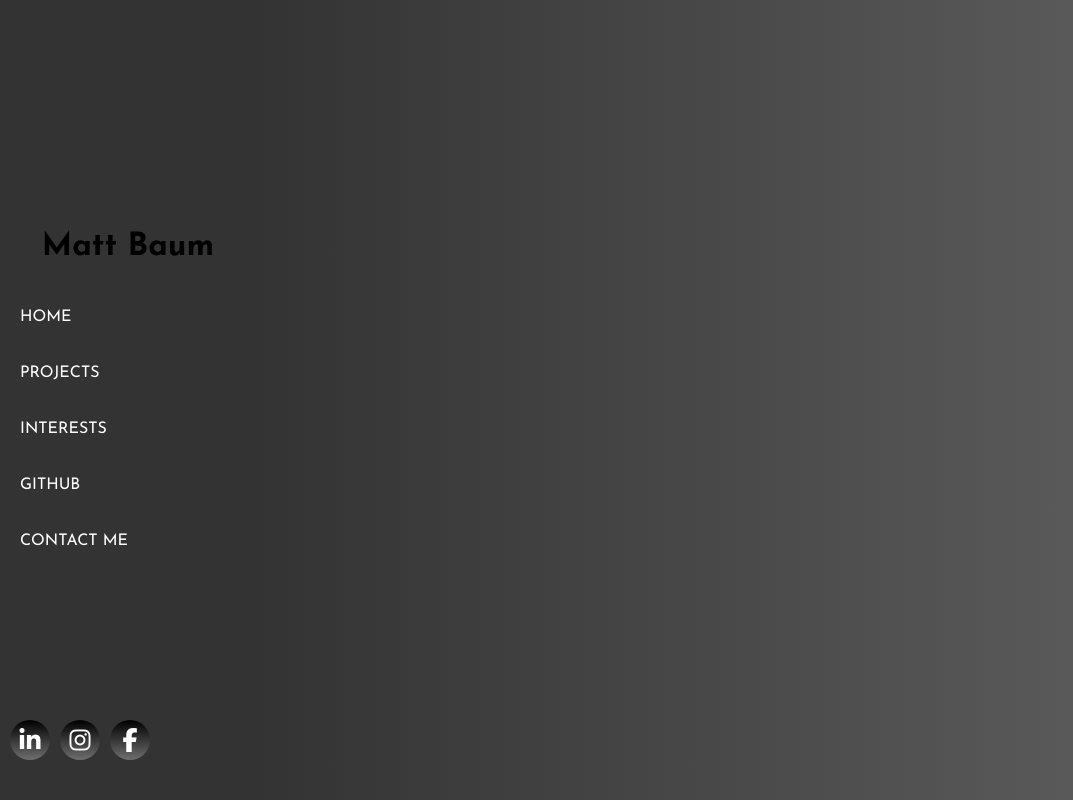
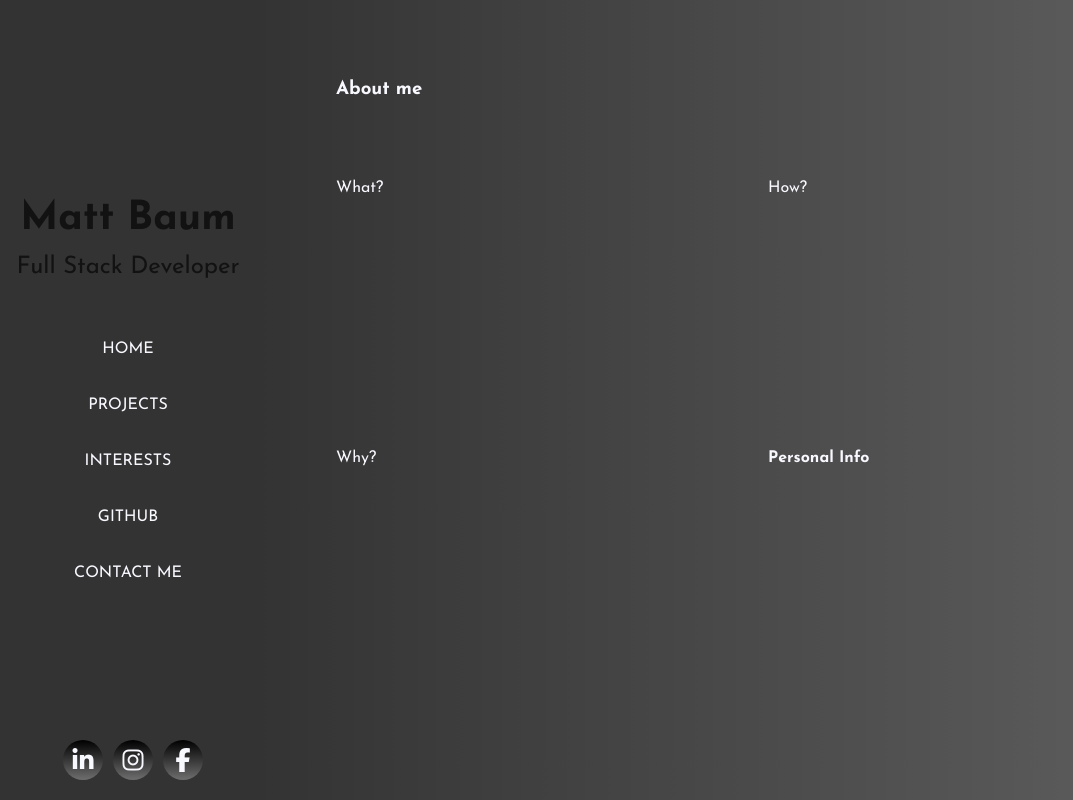
Before and after one commit to mattb0101/portfolio, a plain HTML site: page index.html in a window 1280 px wide. Shown: the whole page, without its empty margins (0-1073 px from the left). Drawn offline with Linux system fonts and the light colour scheme.

Commit message:
About me sections adding to home page

```diff
--- a/index.html
+++ b/index.html
@@ -3,14 +3,16 @@
 <head>
     <meta charset="UTF-8">
     <meta name="viewport" content="width=device-width, initial-scale=1.0">
+    <link rel="stylesheet" href="libraries/css/home.css" type="text/css">
     <link rel="stylesheet" href="libraries/css/style.css" type="text/css">
     <script src="https://kit.fontawesome.com/8f7d2474b3.js" crossorigin="anonymous"></script>
     <script type="text/javascript" src="libraries/js/script.js"></script>
     <title>Matt Baum - Proftfolio</title>
 </head>
 <body>
-    <div class="navbar">
+    <section class="navbar">
         <h1>Matt Baum</h1>
+        <h2>Full Stack Developer</h2>
         <nav>
             <a href="index.html">Home</a>
             <a href="projects.html">Projects</a>
@@ -23,11 +25,20 @@
             <li><a href="https://www.linkedin.com/in/matt-baum-0101/" target="_blank"><i class="fab fa-instagram instagram"></i></a></li>
             <li><a href="https://www.facebook.com/matt.m.baum/" target="_blank"><i class="fab fa-facebook-f facebook"></i></a></li>
         </ul>
-    </div>
+    </section>
 
-    <div class="content">
+    <section class="content">
+        <h3>About me</h3>
+        <div class="what">What?</div>
+        <div class="how">How?</div>
+        <div class="why">Why?</div>
 
-    </div>
+
+        <div class="personal-info">
+            <h4>Personal Info</h4>
+            <p></p>
+        </div>
+    </section>
 
 
 
--- /dev/null
+++ b/libraries/css/home.css
@@ -0,0 +1,25 @@
+.content {
+    display: grid;
+    grid-template-columns: 1fr 1fr;
+    grid-template-rows: 100px 1fr 1fr;
+}
+
+.content h3 {
+    grid-area: 1 / 1 / span 1 / span 2;
+}
+
+.what {
+    grid-area: 2 / 1;
+}
+
+.how {
+    grid-area: 2 / 2;
+}
+
+.why {
+    grid-area: 3 / 1;
+}
+
+.personal-info {
+    grid-area: 3 / 2;
+}
--- a/libraries/css/style.css
+++ b/libraries/css/style.css
@@ -5,11 +5,15 @@
     padding: 0;
     box-sizing: border-box;
     font-family: "Josefin Sans", cursive;
+    color: var(--text-clr-light);
 }
 
 :root {
     --primary-clr-dark: #333;
     --secondary-clr-dark: #636363;
+
+    --text-clr-light: #f8f8ff;
+    --text-clr-dark: #121212;
 }
 
 body {
@@ -26,26 +30,35 @@ body {
     background-color: var(--primary-clr-dark);
     display: flex;
     justify-content: center;
-    align-items: start;
+    align-items: center;
     flex-direction: column;
+}
+
+.navbar h1 {
+    font-size: 2.5rem;
+    color: var(--text-clr-dark);
+}
+
+.navbar h2 {
+    font-size: 1.5rem;
+    font-weight: 400;
+    padding: 1rem;
+    color: var(--text-clr-dark);
 }
 
 nav {
     margin-top: 2vw;
     display: flex;
     flex-direction: column;
+    align-items: center;
+    justify-content: center;
+    width: 100%;
 }
-
-.navbar h1 {
-    display: flex;
-    align-self: center;
-}
-
 nav a {
-    color: #fff;
     text-decoration: none;
     text-transform: uppercase;
     padding: 20px;
+    text-align: center;
 }
 
 .social-container {
@@ -57,13 +70,14 @@ nav a {
     width: 20%;
     height: 10vh;
     list-style: none;
+    align-items: center;
+    justify-content: center;
 }
 
 .social-container li a i {
     height: 5vmin;
     width: 5vmin;
     font-size: 3vmin;
-    color: #fff;
     padding: 1vmin 0;
     background: linear-gradient(#000, #6e6e6e);
     text-align: center;
```
Also changed, not shown: projects.html (+6 -5 lines).
